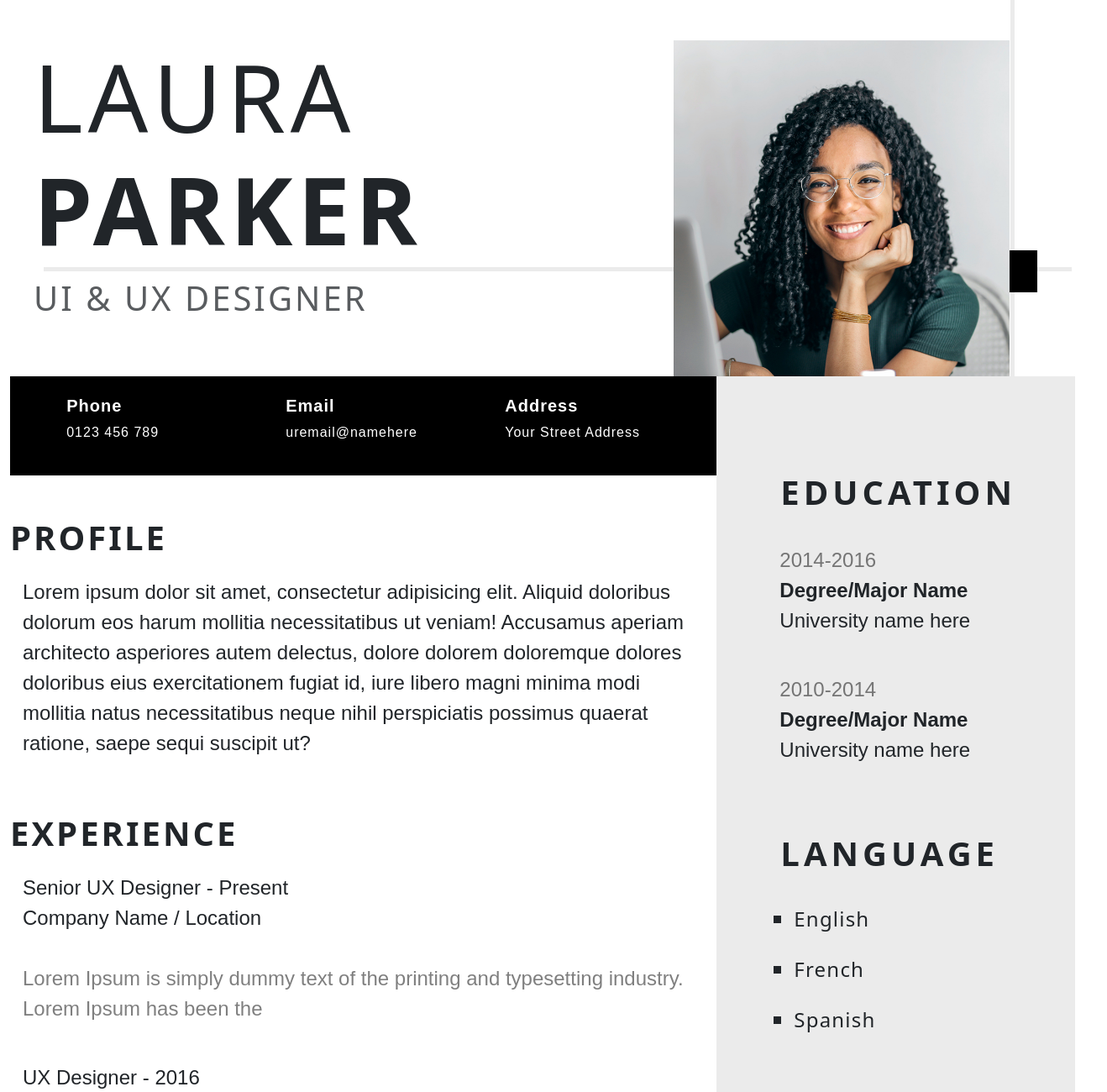
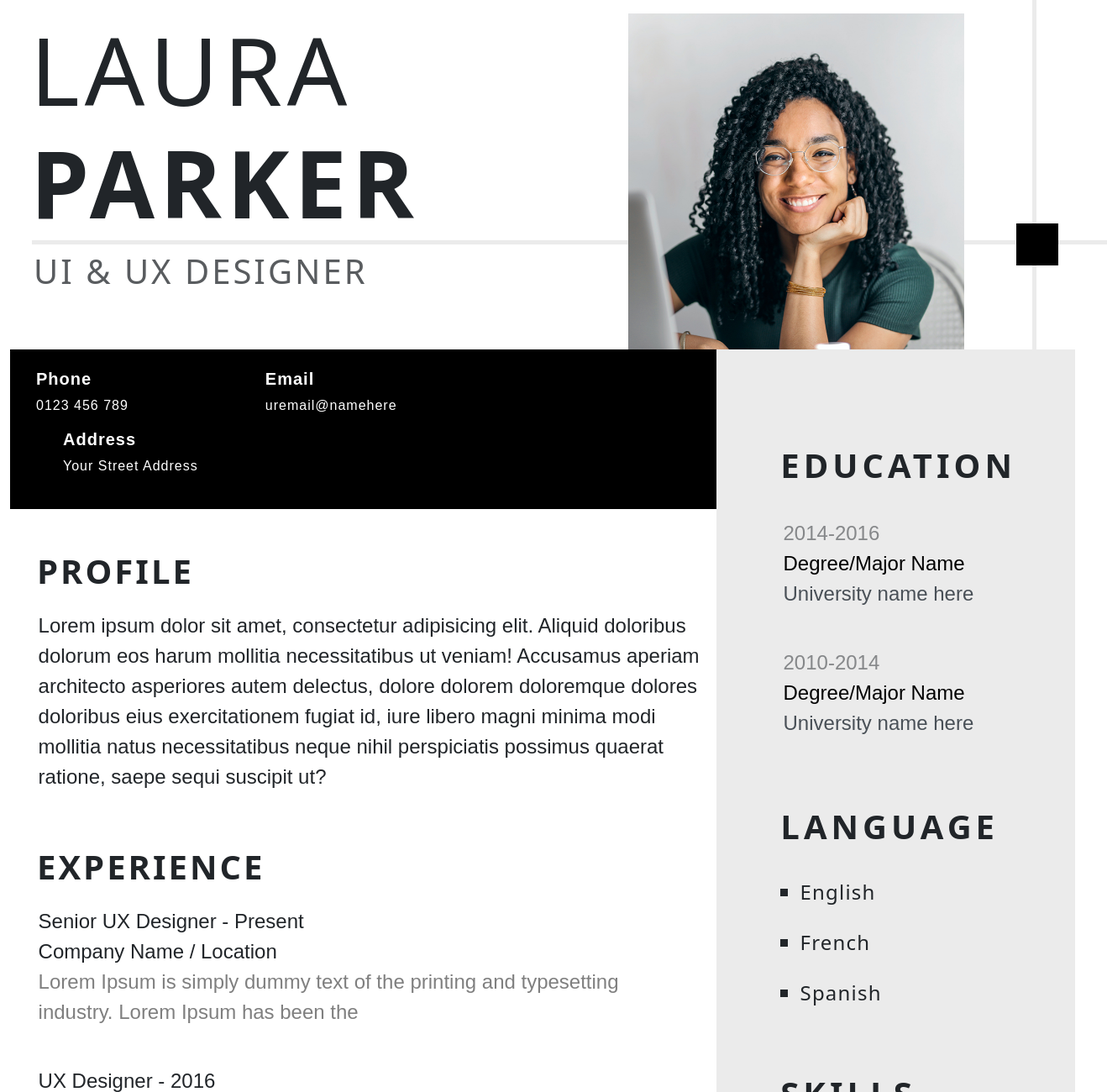
Before and after one commit to solenuk/pm_22_13, a website: page app/index.html in a window 1280 px wide. Shown: the top 1300 px of the page at 84% size, 1318 px wide, since content can reach past the window. Drawn offline with nearby package versions, Linux system fonts and the light colour scheme; files that its build step writes are made by us from their sources.

Commit message:
Fixed minor issues

```diff
--- a/app/html/body.html
+++ b/app/html/body.html
@@ -1,34 +1,39 @@
-<div class="container-fluid mt-5">
+<div class="container-fluid mt-3 m-0 p-o">
+
     <!--Name and Photo-->
-    <div class="row flex-column-reverse flex-lg-row mx-3 relative">
-        <div class="col-md-5 header-square">
+    <div class="row flex-column-reverse flex-lg-row relative">
+        <div class="col-md-5 header-square mx-4">
             <h1 class="name-title">LAURA <br> <strong>PARKER</strong></h1>
-            <p class="text-muted text-under-title">UI & UX DESIGNER</p>
+            <p class="text-muted text-under-title mx-1">UI & UX DESIGNER</p>
         </div>
-        <div class="col-md-4 offset-md-2 header-vertical-line header-horizontal-line">
+        <div class="col-md-4 offset-md-1 header-vertical-line header-horizontal-line">
             <img src="../img/profile_pic.png" alt="Profile Photo" class="profile-photo mx-5 mr-3">
         </div>
     </div>
+
     <div class="row">
         <div class="col-md-8">
+
             <!--Black Screen-->
             <div class="black-section">
-                <div class="row black-section-text justify-content-evenly my-2">
-                    <div class="col-md-3">
+                <div class="row black-section-text my-2">
+                    <div class="col-md-3 mx-3">
                         <h5 class="section-title"><b>Phone</b></h5>
                         <p>0123 456 789</p>
                     </div>
-                    <div class="col-md-3">
+                    <div class="col-md-3 mx-5">
                         <h5 class="section-title"><b>Email</b></h5>
                         <p>uremail@namehere</p>
                     </div>
-                    <div class="col-md-3">
+                    <div class="col-md-3 mx-5">
                         <h5 class="section-title"><b>Address</b></h5>
                         <p>Your Street Address</p>
                     </div>
                 </div>
             </div>
-            <div class="my-text">
+
+            <div class="my-text main-section-margin">
+
                 <!--Profile-->
                 <h1 class="section-title"><b>PROFILE</b></h1>
                 <p>Lorem ipsum dolor sit amet, consectetur adipisicing elit.
@@ -37,16 +42,18 @@
                     dolorem doloremque dolores doloribus eius exercitationem fugiat id, iure libero
                     magni minima modi mollitia natus necessitatibus neque nihil perspiciatis
                     possimus quaerat ratione, saepe sequi suscipit ut?</p>
+
                 <!--Experience-->
                 <h1 class="section-title"><b>EXPERIENCE</b></h1>
                 <p>Senior UX Designer - Present<br>
                     Company Name / Location<br>
-                    <span class="text-black-50"> <br> Lorem Ipsum is simply dummy text
-                    of the printing and typesetting industry. Lorem Ipsum has been the</span></p>
+                    <span class="text-black-50"> Lorem Ipsum is simply dummy text
+                    of the printing and typesetting<br> industry. Lorem Ipsum has been the</span></p>
                 <p>UX Designer - 2016<br>
                     Company Name / Location<br>
-                    <span class="text-black-50"> <br> Lorem Ipsum is simply dummy text
-                    of the printing and typesetting industry. Lorem Ipsum has been the</span></p>
+                    <span class="text-black-50"> Lorem Ipsum is simply dummy text
+                    of the printing and typesetting <br> industry. Lorem Ipsum has been the</span></p>
+
                 <!--Reference-->
                 <h1 class="section-title"><b>REFERENCE</b></h1>
                 <div class="row justify-content-evenly relative">
@@ -61,19 +68,23 @@
                             Company name here</p>
                     </div>
                 </div>
+
             </div>
         </div>
 
         <!--Side Section-->
-        <div class="col-md-4 bg my-text">
+        <div class="col-md-4 bg my-text side-bar">
             <div class="p-5">
                 <h1 class="section-title p-3" style="letter-spacing: 5px; "><b>EDUCATION</b></h1>
-                <p><span class="text-black-50">2014-2016</span><br>
-                    <b>Degree/Major Name</b><br>
-                    University name here</p>
-                <p><span class="text-black-50">2010-2014</span><br>
-                    <b>Degree/Major Name</b><br>
-                    University name here</p>
+
+                <p><span class="text-body-tertiary">2014-2016</span><br>
+                    <span class="text-body-emphasis">Degree/Major Name</span><br>
+                    <span class="text-light-emphasis">University name here</span></p>
+
+                <p><span class="text-body-tertiary">2010-2014</span><br>
+                    <span class="text-body-emphasis">Degree/Major Name</span><br>
+                    <span class="text-light-emphasis">University name here</span></p>
+
                 <h1 class="section-title p-3" style="letter-spacing: 5px; "><b>LANGUAGE</b></h1>
                 <ul class="my-list">
                     <li><b>English</b></li>
--- a/app/scss/style.scss
+++ b/app/scss/style.scss
@@ -1,3 +1,4 @@
+$main-color: #ebebeb;
 @media (max-width: 500px) {
   body {
     font-size: 3vw;
@@ -64,13 +65,29 @@
 
   p {
     font-size: 1.5em;
-    font-family: 'And', sans-serif;
-    padding: 15px;
+    font-family: 'Poppins', sans-serif;
+    padding: 15px 0 15px 0.2em;
+  }
+}
+
+.main-section-margin{
+  h1{
+    margin-left: 0.8em;
+  }
+
+  p{
+    margin-left: 1.2em;
+  }
+}
+
+.side-bar{
+  p{
+    margin-left: 0.6em;
   }
 }
 
 .bg {
-  background-color: #ebebeb;
+  background-color: $main-color;
   flex-grow: 1;
 }
 
@@ -80,6 +97,7 @@
   font-size: 1.5em;
   font-weight: lighter;
   letter-spacing: 1.2px;
+  margin-left: 0.3em;
 }
 
 .header-square::before {
@@ -97,17 +115,17 @@
   content: "";
   height: 5px;
   width: 100%;
-  background-color: #ebebeb;
+  background-color: $main-color;
   position: absolute;
   top: 270px;
-  left: 2%;
+  left: 3%;
   z-index: -2;
 }
 
 .header-vertical-line::before {
   content: "";
   width: 1px;
-  border-left: 5px solid #ebebeb;
+  border-left: 5px solid $main-color;
   position: absolute;
   z-index: -2;
   top: -15%;
@@ -117,10 +135,10 @@
 .reference-vertical-line::before {
   content: "";
   width: 1px;
-  border-left: 4px solid #7e6e6e;
+  border-left: 4px solid gray ;
   position: absolute;
   z-index: -2;
   top: 10%;
   bottom: 25%;
-  left: 45%;
+  left: 50%;
 }
```
